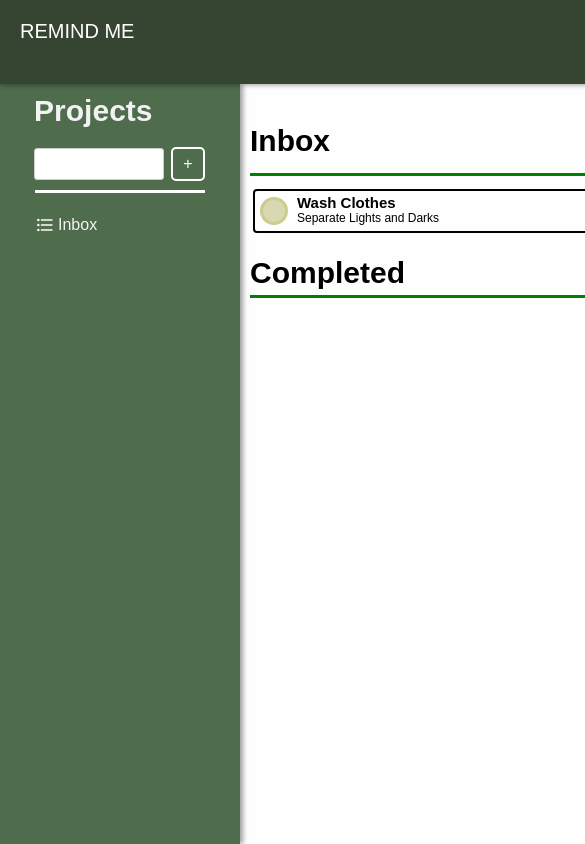
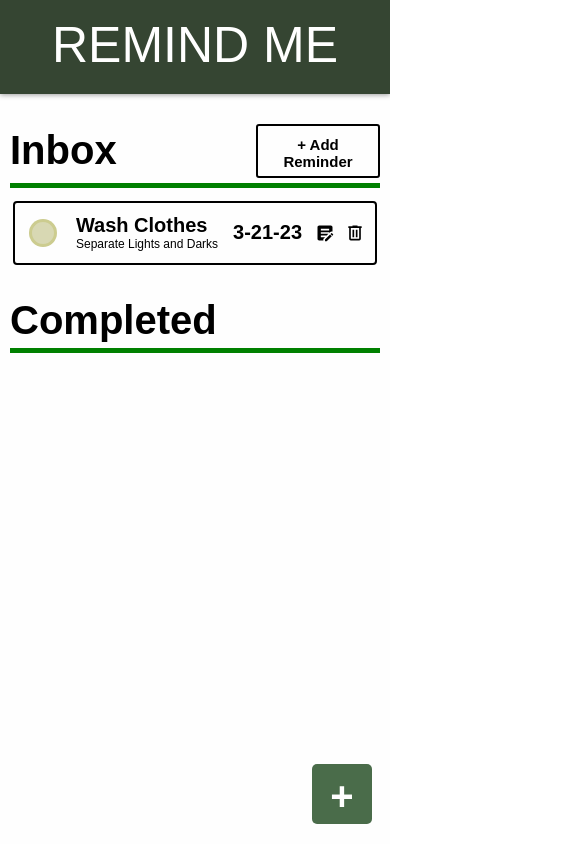
Before and after one commit to alexrobinett/Remind-ME, a website built with webpack: page dist/index.html in a window 390 px wide. Shown: the top 844 px of the page, 585 px wide, since content can reach past the window. Built offline with nearby package versions, Linux system fonts and the light colour scheme.

Commit message:
mobile view

```diff
--- a/src/JS/buttons.js
+++ b/src/JS/buttons.js
@@ -11,6 +11,8 @@ const updateForm = document.querySelector(".modal-update")
 const closeReminderBtn = document.querySelectorAll(".close-button")
 const createReminderBtn = document.querySelector("#create-reminder")
 const createProjectBtn = document.querySelector("#add-project")
+const mobilePlusBtn = document.querySelector(".mobile-project-btn")
+const aside = document.querySelector("aside")
 
 let currentProjectIndex = 0
 let currentReminderIndex = 0
@@ -72,6 +74,7 @@ function addListeners(){
               updateDisplayedProject(project , projectIndex)
               updateDisplayedReminders(projectIndex)
               updateProjectIndex(projectIndex)
+              aside.classList.remove("mobile-friendly")
               addListeners()
 
             });
@@ -83,14 +86,18 @@ function addListeners(){
 
 function updateReminderIndex(val = 0){
     currentReminderIndex = val
-    console.log(`This is the index value at update reminder ${val}`)
 }
 
 function updateProjectIndex(val = 0){
   currentProjectIndex = val
 }
 
+mobilePlusBtn.addEventListener("click", toggleMobileBtn);
 
+
+function toggleMobileBtn(){
+  aside.classList.add("mobile-friendly")
+}
 
 // Reminder input forms
 
@@ -150,6 +157,7 @@ createProjectBtn.addEventListener("click",(e) => {
       clearProjectList()
       console.log(currentProjectIndex)
       renderProjectList(currentProjectIndex)
+      aside.classList.remove("mobile-friendly")
       addListeners()
       storeProjects(projectsContainer)
     }
--- a/src/style.css
+++ b/src/style.css
@@ -29,6 +29,7 @@ img{
 }
 
 
+
 /* *{
     border: red 1px solid;
 } */
@@ -36,7 +37,7 @@ img{
 /* Layout */
 
 body{
-    height: 100vh;
+    height: clamp(400px, 100vh, 2000px);
     margin: 0px;
     display: grid;
     grid-template-columns: minmax(240px,20%) minmax(500px, 7fr);
@@ -48,7 +49,6 @@ aside{
     grid-column: 1/2;
     grid-row: 2/3;
     margin: none;
-    grid-column: 1/2;
     background-color: var(--main-color);
     display: grid;
     grid-template-rows: 20% 50%;
@@ -412,15 +412,15 @@ button:hover{
     position: absolute;
     z-index: 10;
     background-color: rgba(0, 0, 0, 0.124);
+    width: 70%;
     height: 100%;
-    width: 100%;
     display: flex;
     justify-content: center;
 }
 
 .modal-container{
     align-self: center;
-    width: 50vw;
+    width:80%;
 }
 
 
@@ -519,3 +519,115 @@ button:hover {
 .active{
     border-right: solid 4px white;;
 }
+
+.project-container{
+    display: flex;
+    flex-direction: column;
+    height: 90%;
+}
+.mobile-project{
+    display: none;
+}
+
+
+@media only screen and (max-width: 767px) {
+    body {
+    grid-template-columns: 100%;
+    grid-template-rows: 1fr 8fr;
+    }
+
+    aside {
+    display: none;
+    }
+
+    header {
+    grid-column: 1/2;
+    grid-row: 1/2;
+    }
+    .reminder-container, .reminder-container-completed {
+        flex-direction: column;
+      }
+
+      .reminder {
+        grid-template-columns: 1fr;
+        grid-template-rows: auto;
+        height: 6rem;
+      }
+
+
+      .task, .due-date {
+        font-size: 2rem;
+      }
+      .modal, .modal-update {
+        width: 100%;
+      }
+
+      form {
+        padding: 10px;
+      }
+
+      input, textarea, select {
+        font-size: 14px;
+      }
+
+      .item > p {
+        font-size: 1.2rem;
+      }
+
+      button {
+        width: 100px;
+        font-size: 14px;
+      }
+
+      .logo{
+        font-size: 5rem;
+        display: flex;
+        justify-content: center;
+        align-items: center;
+        margin: 6px 0px 0px 0px;
+      }
+
+      h1{
+        font-size: 4rem;
+      }
+
+      .add-reminder{
+        width: 10rem;
+        font-size: 1.5rem;
+      }
+
+      .mobile-project-btn{
+        justify-content: center;
+        align-content: center;
+        display: flex;
+        position: absolute;
+        left: 80%;
+        top: 90.5%;
+        height: 4rem;
+        width: 4rem;
+        font-size: 4rem;
+        font-weight: 700;
+        z-index: 4;
+        background-color: rgb(74, 108, 74);
+        align-self: flex-end;
+      }
+
+      .project-title , .project-completed {
+        margin-top: 20px;
+        padding-bottom: 5px;
+        display: flex;
+        justify-content: space-between;
+        align-items: center;
+        border-bottom: 5px solid green;
+    }
+
+}
+
+
+
+@media only screen and (max-width: 768px) {
+    aside.mobile-friendly {
+        display: block;
+        width: 100%;
+    }
+}
```
Also changed, not shown: dist/index.html, dist/main.bundle.js.
